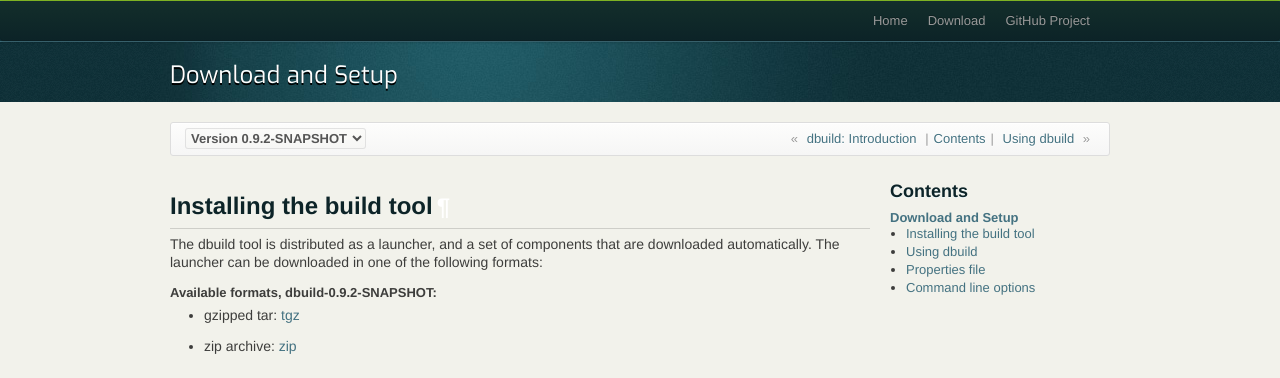
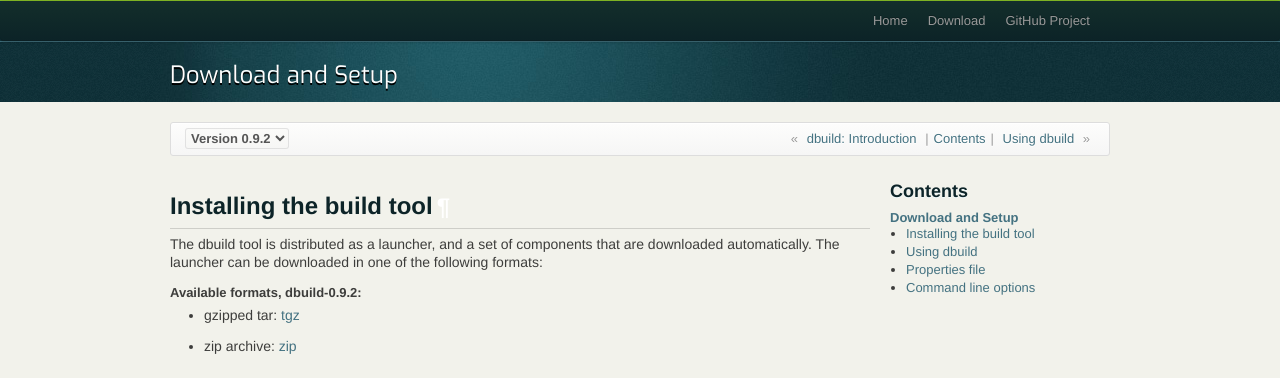
Before and after one commit to lightbend-labs/dbuild, a Sphinx documentation site: the page built from docs/src/sphinx/download.rst, in a window 1280 px wide. Shown: the top 378 px of the page. Built offline with Sphinx 7.4.7, drawn with Linux system fonts in a browser that asks for light colours.

Commit message:
Bump version to 0.9.2

```diff
--- a/docs/src/sphinx/conf.py
+++ b/docs/src/sphinx/conf.py
@@ -9,7 +9,7 @@
 
 project = 'dbuild'
 version = '0.9.2'
-release = '0.9.2-SNAPSHOT'
+release = '0.9.2'
 sbt_version = '0.12.4'
 
 # General settings
```
Also changed, not shown: 1 other file.
